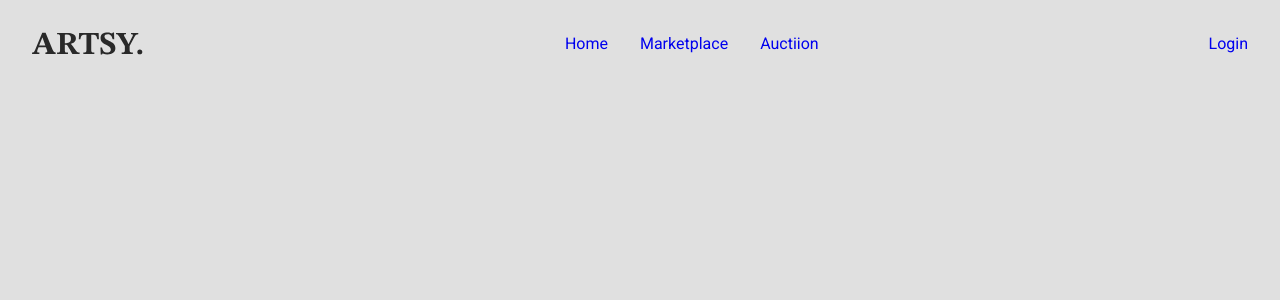
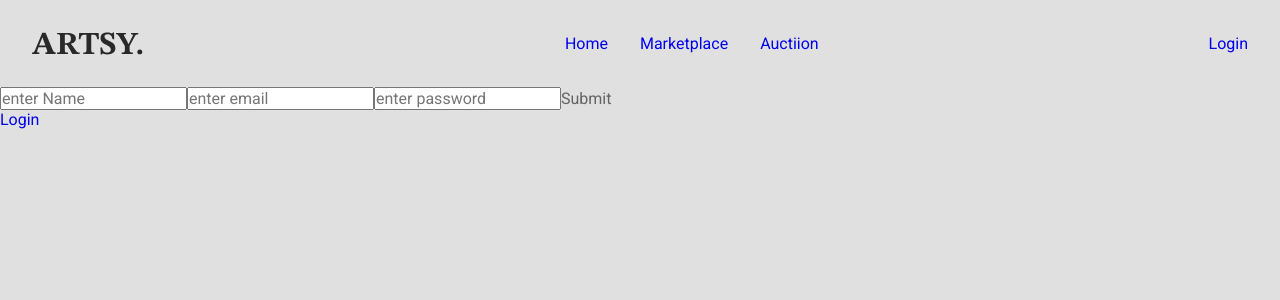
Before and after one commit to ManishBisht777/Drixy, a React (Create React App) app: page /signup in a window 1280 px wide. Shown: the top 300 px of the page. Built offline with nearby package versions, Linux system fonts and the light colour scheme.

Commit message:
Added auth feature, created signup page

```diff
--- a/package.json
+++ b/package.json
@@ -9,6 +9,7 @@
     "firebase": "^9.15.0",
     "react": "^18.2.0",
     "react-dom": "^18.2.0",
+    "react-router": "^6.6.1",
     "react-router-dom": "^6.6.1",
     "react-scripts": "5.0.1",
     "sass": "^1.57.1",
--- a/src/App.js
+++ b/src/App.js
@@ -5,6 +5,7 @@ import Explore from "./pages/explore/explore";
 import "./styles/main.css";
 import Login from "./pages/auth/login";
 import Combine from "./pages/combine/combine";
+import SignUp from "./pages/auth/signup";
 
 function App() {
   return (
@@ -15,6 +16,7 @@ function App() {
         <Route path="/explore" element={<Explore />} />
         <Route path="/login" element={<Login />} />
         <Route path="/combine" element={<Combine />} />
+        <Route path="/signup" element={<SignUp/>}/>
       </Routes>
     </>
   );
--- a/src/components/navbar/navbar.js
+++ b/src/components/navbar/navbar.js
@@ -61,7 +61,7 @@ const Navbar = () => {
       </ul>
       <ul className="container gap--md navbar__NavLinks ">
         <li>
-          <Link className="button--secondary" to="/notification">
+          <Link className="button--secondary" to="/login">
             Login
           </Link>
         </li>
--- /dev/null
+++ b/src/pages/auth/base.js
@@ -0,0 +1,23 @@
+// Import the functions you need from the SDKs you need
+import { initializeApp } from "firebase/app";
+import { getAuth } from 'firebase/auth';
+// TODO: Add SDKs for Firebase products that you want to use
+// https://firebase.google.com/docs/web/setup#available-libraries
+
+// Your web app's Firebase configuration
+// For Firebase JS SDK v7.20.0 and later, measurementId is optional
+const firebaseConfig = {
+  apiKey: "AIzaSyC0UPD6Em-gDPGD3SH94Tbut_e5l0oIR6A",
+  authDomain: "drixy-auth.firebaseapp.com",
+  projectId: "drixy-auth",
+  storageBucket: "drixy-auth.appspot.com",
+  messagingSenderId: "401594343671",
+  appId: "1:401594343671:web:06a5958d8ed8719f23b3f2",
+  measurementId: "G-5BZ18MQMM6"
+};
+
+// Initialize Firebase
+const app = initializeApp(firebaseConfig);
+const auth = getAuth();
+
+export {app, auth}
--- a/src/pages/auth/login.js
+++ b/src/pages/auth/login.js
@@ -1,17 +1,43 @@
-import React from "react";
+import React, { useState } from "react";
+import {Link} from "react-router-dom";
+import { signInWithEmailAndPassword } from "firebase/auth";
+import { auth } from "./base";
 
 const Login = () => {
+  const [loginParams, setLoginParams] = useState({});
   const handleSubmit = (e) => {
     e.preventDefault();
+    signInWithEmailAndPassword(auth, loginParams.email, loginParams.password)
+      .then((userCredential) => {
+        const user = userCredential.user;
+        console.log(user);
+      })
+      .catch((error) => {
+        const errorCode = error.code;
+        const errorMessage = error.message;
+        console.log(error);
+      });
   };
-
   return (
     <main>
       <form action="" onSubmit={(e) => handleSubmit(e)}>
-        <input type="text" placeholder="enter email" />
-        <input type="password" placeholder="enter password" />
-        <button type="submit"></button>
+        <input
+          type="email"
+          placeholder="enter email"
+          onChange={(e) =>
+            setLoginParams((prev) => ({ ...prev, email: e.target.value }))
+          }
+        />
+        <input
+          type="password"
+          placeholder="enter password"
+          onChange={(e) =>
+            setLoginParams((prev) => ({ ...prev, password: e.target.value }))
+          }
+        />
+        <button type="submit">submit</button>
       </form>
+      <Link to="/signup">Signup</Link>
     </main>
   );
 };
--- /dev/null
+++ b/src/pages/auth/signup.js
@@ -0,0 +1,54 @@
+import React, { useState } from "react";
+import {Link} from 'react-router-dom';
+import { createUserWithEmailAndPassword } from "firebase/auth";
+import { auth } from "./base";
+
+const SignUp = () => {
+  const [signUpParams, setSignUpParams] = useState({});
+  const handleSubmit = (e) => {
+    e.preventDefault();
+    createUserWithEmailAndPassword(auth, signUpParams.email, signUpParams.password)
+    .then((userCredential) => {
+        const user = userCredential.user;
+        console.log(user);
+    })
+    .catch((error) => {
+        const errorCode = error.code;
+        const errorMessage = error.message;
+        console.log(errorMessage);
+    });
+  };
+  return (
+    <main>
+      <form action="" onSubmit={(e) => handleSubmit(e)}>
+        <input
+          type="text"
+          placeholder="enter Name"
+          onChange={(e) =>
+            setSignUpParams((prev) => ({ ...prev, name: e.target.value }))
+          }
+        />
+        <input
+          type="email"
+          placeholder="enter email"
+          onChange={(e) =>
+            setSignUpParams((prev) => ({ ...prev, email: e.target.value }))
+          }
+        />
+        <input
+          type="password"
+          placeholder="enter password"
+          onChange={(e) =>
+            setSignUpParams((prev) => ({ ...prev, password: e.target.value }))
+          }
+        />
+        <button type="submit">submit</button>
+      </form>
+      <Link to="/login">
+        Login
+      </Link>
+    </main>
+  );
+};
+
+export default SignUp;
```
Also changed, not shown: 2 other files (tests, documents, lock files or other folders).
